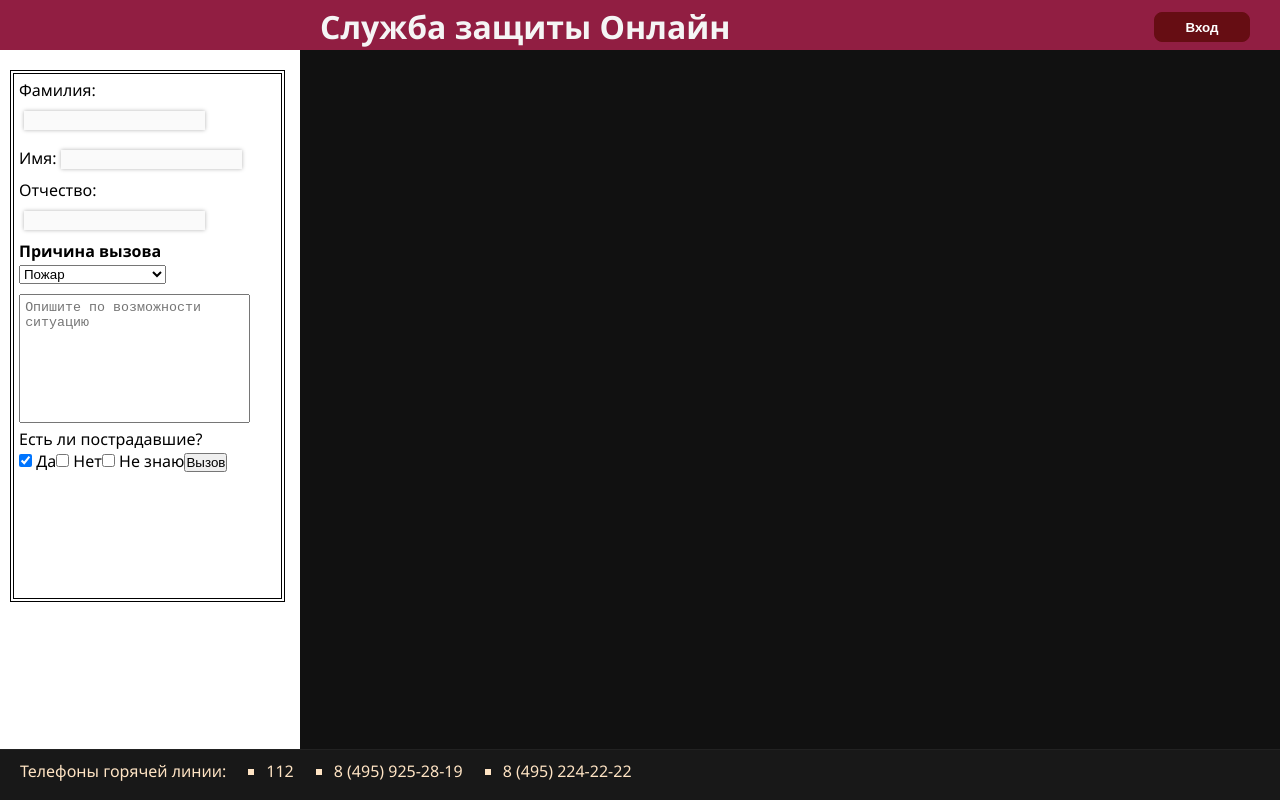
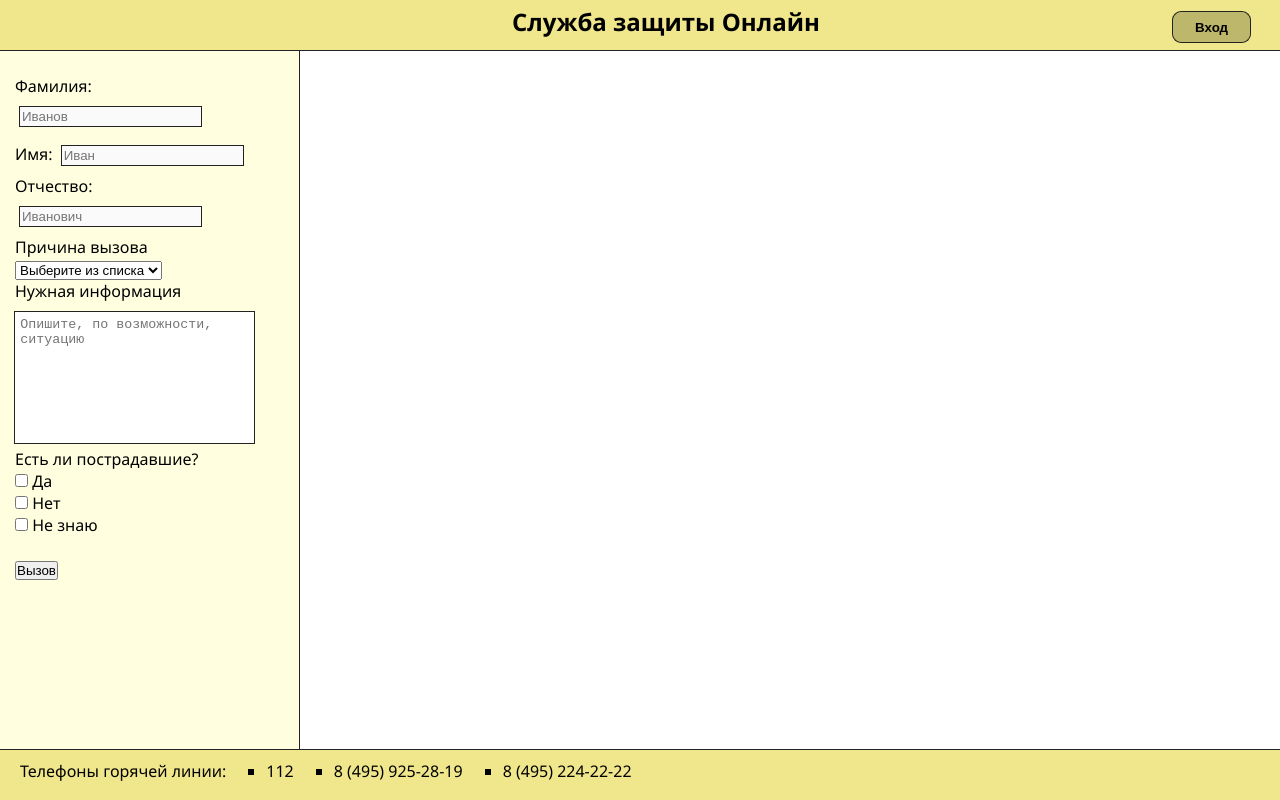
Before and after one commit to karpuninaleksandr/MCHS, a React (Create React App) app: page / in a window 1280 px wide. Built offline with nearby package versions, Linux system fonts and the light colour scheme.

Commit message:
main page v1.1

```diff
--- a/src/components/Accordion.js
+++ b/src/components/Accordion.js
@@ -2,27 +2,30 @@ export default function Accordion() {
     return (
         <div className = "accordion">
             <div className = "form">
-                <p>Фамилия:
-                <input readOnly type = "text"  name = "surname"></input></p>
-                <p>Имя:
-                <input readOnly type = "text"  name = "name"></input></p>
-                <p>Отчество:
-                <input readOnly type = "text"  name = "lastname"></input></p>
-                <p><strong>Причина вызова</strong></p>
+                <p>Фамилия: <input readOnly type = "text" placeholder = "Иванов" name = "surname"></input></p>
+                <p>Имя: <input readOnly type = "text" placeholder = "Иван" name = "name"></input></p>
+                <p>Отчество: <input readOnly type = "text" placeholder = "Иванович" name = "lastname"></input></p>
+                <p>Причина вызова</p>
                 <select className = "selectList">
-                    <option disabled>Выберите из списка</option>
+                    <option disabled selected>Выберите из списка</option>
                     <option>Пожар</option>
                     <option>Преступление</option>
                     <option>Наводнение</option>
                     <option>Утечка газа</option>
                     <option>Другое</option>
-                </select><br></br>
-                <textarea className = "textHelp" placeholder = "Опишите по возможности ситуацию"></textarea>
+                </select>
+                <br></br>
+                <p>Нужная информация</p>
+                <textarea className = "textHelp" placeholder = "Опишите, по возможности, ситуацию"></textarea>
                 <p>Есть ли пострадавшие?</p>
-                <input type="checkbox" value="Yes" checked="checked" /> Да
+                <input type="checkbox" value="Yes" /> Да
+                <br></br>
                 <input type="checkbox" value="No" /> Нет
-                <input type="checkbox" value="X3" /> Не знаю
-                <button className = 'challenge'>Вызов</button>
+                <br></br>
+                <input type="checkbox" value="NoInfo" /> Не знаю
+                <br></br>
+                <br></br>
+                <button className = 'call'>Вызов</button>
             </div>
         </div>
     )
--- a/src/components/Header.js
+++ b/src/components/Header.js
@@ -1,7 +1,7 @@
 export default function Header() {
     return (
         <div className = "header">
-            <h1>Служба защиты Онлайн</h1>
+            <h2>Служба защиты Онлайн</h2>
             <button className = 'button_entrance'>Вход</button>
         </div>
     )
--- a/src/index.css
+++ b/src/index.css
@@ -14,7 +14,7 @@
 }
 
 .accordion {
-    background-color: white;
+    background-color: #FFFFE0;
     padding: 15px;
     grid-row: 2 / 3;
     grid-column: 1;
@@ -22,81 +22,96 @@
     padding-top: 20px;
     padding-left: 10px;
 }
+
 .header{
     height: 50px;
     padding-top: 5px;
-    background-color: #911e42;
-    color:whitesmoke;
+    background-color: #F0E68C;
+    color:black;
     grid-column: 1 / 3;
     grid-row: 1;
-    padding-left: 25%;
+    padding-left: 40%;
     position: sticky;
     top: 0;
     display: flex;
+    box-shadow: 0 0 0 1px #222222;
 }
+
 .footer {
     height: 50px;
-    background-color: #181818;
+    background-color: #F0E68C;
     grid-column: 1 / 3;
     box-shadow: 0 0 0 1px #222222;
     position: sticky;
     bottom: 0;
     display: flex;
-    color:bisque;
+    color:black;
     padding: 10px 20px;
 }
+
 .phoneNumbersFSB {
     list-style-type: square;
     display: flex;
 }
+
 .phoneNumbersFSB li {
     margin-left: 40px;
 }
 
 .content {
+    box-shadow: 0 0 0 1px #222222;
     overflow-y: scroll;
     overflow-x: hidden;
-    background-color: #111111;
+    background-color: white;
     grid-column: 2;
     grid-row: 2;
     padding-left: 20px;
     padding-right: 30px;
     color:white;
 }
+
 .form {
-    border: 4px double black;
     padding: 5px;
     height: 80%
 }
+
 input[type=text] {
     background-color: #fafafa;
     border:0;
     padding: 2px;
     margin: 10px 5px;
-    box-shadow:0 0 4px rgba(0,0,0,0.3);
-    transition: .3s box-shadow;
+
+    box-shadow: 0 0 0 1px #222222;
 }
+
 textarea {
 	resize: none;
     overflow: auto;
 }
+
 .textHelp {
     height: 25%;
     width: 90%;
+    border:0;
     padding: 2%;
     margin-top: 10px;
+    box-shadow: 0 0 0 1px #222222;
+    transition: .3s box-shadow;
 }
+
 .button_entrance {
     height: 30px;
-    color: white;
+    color: black;
     cursor: pointer;
-    background-color: rgb(102, 13, 19);
+    background-color: #BDB76B;
     font-weight: bold;
-    border: 1px solid rgb(102, 13, 19);
+    border: 1px solid #BDB76B;
     border-radius: 8px;
     margin: 7px 30px 0 auto;
     width: 10%;
+    box-shadow: 0 0 0 1px #222222;
 }
+
 .button_entrance:hover {
     background-color: rgba(99, 12, 12, 0.411);
 }
```
Also changed, not shown: 1 other file (tests, documents, lock files or other folders).
